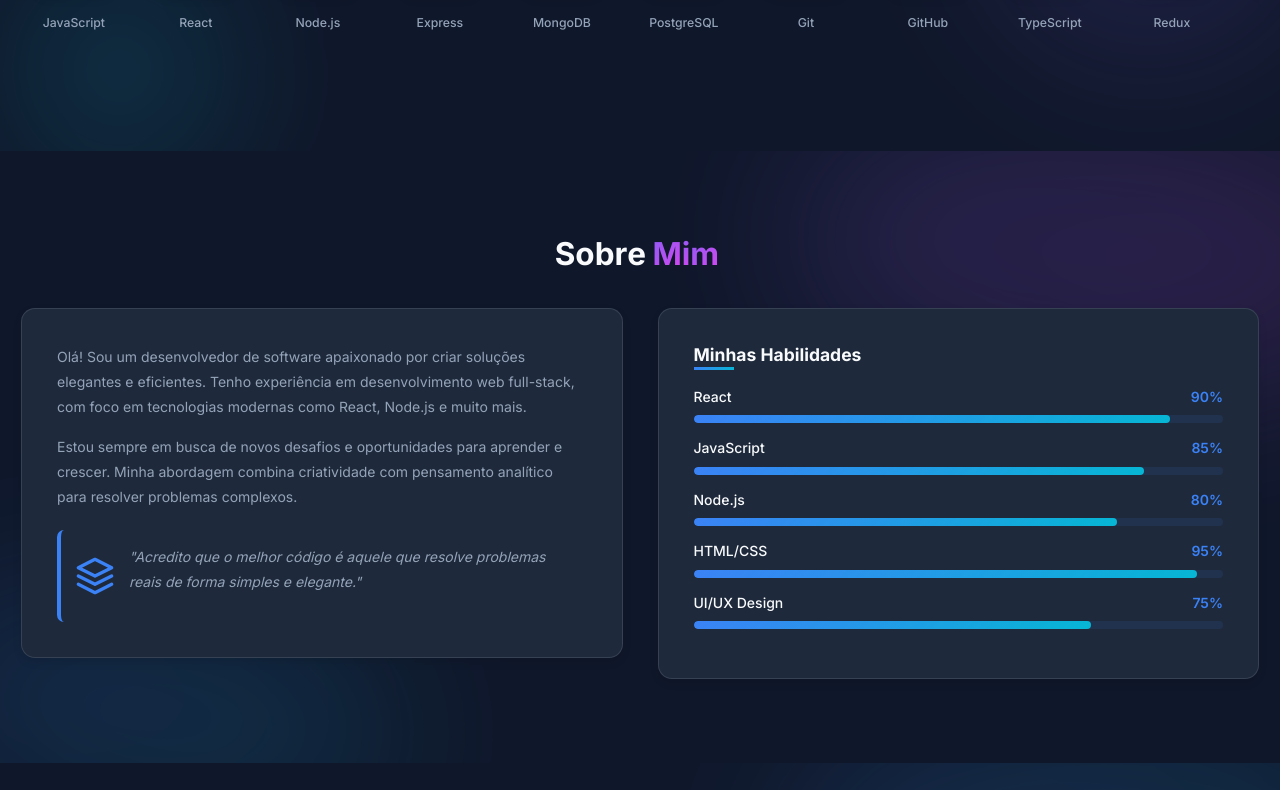
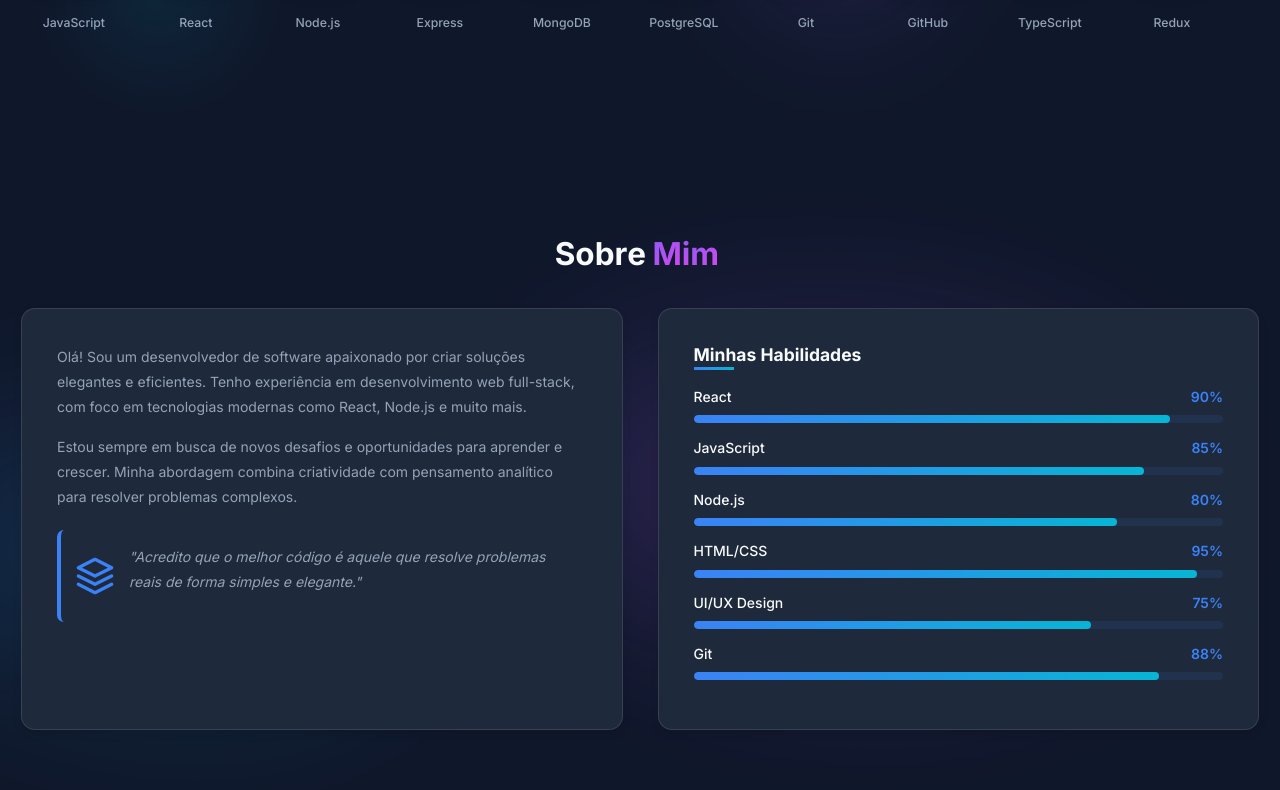
Before and after one commit to EduardoMnzs/portfolio, a React app: page / in a window 1280 px wide. Shown: the part 1943-2733 px from the top of the page. Built offline with nearby package versions, Linux system fonts and the light colour scheme.

Commit message:
Id corrigido

```diff
--- a/src/components/About.js
+++ b/src/components/About.js
@@ -34,6 +34,7 @@ const About = () => {
     { name: 'Node.js', level: 80 },
     { name: 'HTML/CSS', level: 95 },
     { name: 'UI/UX Design', level: 75 },
+    { name: 'Git', level: 88 },
   ];
 
   return (
--- /dev/null
+++ b/src/components/ClickSpark.js
@@ -0,0 +1,169 @@
+import { useRef, useEffect, useCallback } from "react";
+
+const ClickSpark = ({
+  sparkColor = "var(--text-primary)",
+  sparkSize = 10,
+  sparkRadius = 15,
+  sparkCount = 8,
+  duration = 400,
+  easing = "ease-out",
+  extraScale = 1.0,
+  children
+}) => {
+  const canvasRef = useRef(null);
+  const sparksRef = useRef([]);
+  const startTimeRef = useRef(null);
+
+  useEffect(() => {
+    const canvas = canvasRef.current;
+    if (!canvas) return;
+
+    const parent = canvas.parentElement;
+    if (!parent) return;
+
+    let resizeTimeout;
+
+    const resizeCanvas = () => {
+      const { width, height } = parent.getBoundingClientRect();
+      if (canvas.width !== width || canvas.height !== height) {
+        canvas.width = width;
+        canvas.height = height;
+      }
+    };
+
+    const handleResize = () => {
+      clearTimeout(resizeTimeout);
+      resizeTimeout = setTimeout(resizeCanvas, 100);
+    };
+
+    const ro = new ResizeObserver(handleResize);
+    ro.observe(parent);
+
+    resizeCanvas();
+
+    return () => {
+      ro.disconnect();
+      clearTimeout(resizeTimeout);
+    };
+  }, []);
+
+  const easeFunc = useCallback(
+    (t) => {
+      switch (easing) {
+        case "linear":
+          return t;
+        case "ease-in":
+          return t * t;
+        case "ease-in-out":
+          return t < 0.5 ? 2 * t * t : -1 + (4 - 2 * t) * t;
+        default:
+          return t * (2 - t);
+      }
+    },
+    [easing]
+  );
+
+  useEffect(() => {
+    const canvas = canvasRef.current;
+    if (!canvas) return;
+    const ctx = canvas.getContext("2d");
+
+    let animationId;
+
+    const draw = (timestamp) => {
+      if (!startTimeRef.current) {
+        startTimeRef.current = timestamp;
+      }
+      ctx.clearRect(0, 0, canvas.width, canvas.height);
+
+      sparksRef.current = sparksRef.current.filter((spark) => {
+        const elapsed = timestamp - spark.startTime;
+        if (elapsed >= duration) {
+          return false;
+        }
+
+        const progress = elapsed / duration;
+        const eased = easeFunc(progress);
+
+        const distance = eased * sparkRadius * extraScale;
+        const lineLength = sparkSize * (1 - eased);
+
+        const x1 = spark.x + distance * Math.cos(spark.angle);
+        const y1 = spark.y + distance * Math.sin(spark.angle);
+        const x2 = spark.x + (distance + lineLength) * Math.cos(spark.angle);
+        const y2 = spark.y + (distance + lineLength) * Math.sin(spark.angle);
+
+        ctx.strokeStyle = sparkColor;
+        ctx.lineWidth = 2;
+        ctx.beginPath();
+        ctx.moveTo(x1, y1);
+        ctx.lineTo(x2, y2);
+        ctx.stroke();
+
+        return true;
+      });
+
+      animationId = requestAnimationFrame(draw);
+    };
+
+    animationId = requestAnimationFrame(draw);
+
+    return () => {
+      cancelAnimationFrame(animationId);
+    };
+  }, [
+    sparkColor,
+    sparkSize,
+    sparkRadius,
+    sparkCount,
+    duration,
+    easeFunc,
+    extraScale,
+  ]);
+
+  const handleClick = (e) => {
+    const canvas = canvasRef.current;
+    if (!canvas) return;
+    const rect = canvas.getBoundingClientRect();
+    const x = e.clientX - rect.left;
+    const y = e.clientY - rect.top;
+
+    const now = performance.now();
+    const newSparks = Array.from({ length: sparkCount }, (_, i) => ({
+      x,
+      y,
+      angle: (2 * Math.PI * i) / sparkCount,
+      startTime: now,
+    }));
+
+    sparksRef.current.push(...newSparks);
+  };
+
+  return (
+    <div
+      style={{
+        position: 'relative',
+        width: '100%',
+        height: '100%'
+      }}
+      onClick={handleClick}
+    >
+      <canvas
+        ref={canvasRef}
+        style={{
+          width: "100%",
+          height: "100%",
+          display: "block",
+          userSelect: "none",
+          position: "absolute",
+          top: 0,
+          left: 0,
+          pointerEvents: "none"
+        }}
+      />
+      {children}
+    </div>
+  );
+};
+
+export default ClickSpark;
--- a/src/components/Footer.js
+++ b/src/components/Footer.js
@@ -18,6 +18,7 @@ const Footer = () => {
             <ul>
               <li><a href="#home">Início</a></li>
               <li><a href="#projects">Projetos</a></li>
+              <li><a href='#technologies'>Tecnologias</a></li>
               <li><a href="#about">Sobre</a></li>
               <li><a href="#contact">Contato</a></li>
             </ul>
--- a/src/components/Header.js
+++ b/src/components/Header.js
@@ -64,7 +64,7 @@ const Header = () => {
 
         <nav className={`nav ${isMobileMenuOpen ? 'mobile-open' : ''}`}>
           <ul className="nav-links">
-            <li><a href="#about" onClick={() => setIsMobileMenuOpen(false)}>Sobre</a></li>
+            <li><a href="/" onClick={() => setIsMobileMenuOpen(false)}>Home</a></li>
             <li><a href="#projects" onClick={() => setIsMobileMenuOpen(false)}>Projetos</a></li>
             <li><a href="#contact" onClick={() => setIsMobileMenuOpen(false)}>Contato</a></li>
           </ul>
--- a/src/components/Hero.js
+++ b/src/components/Hero.js
@@ -64,7 +64,7 @@ const Hero = () => {
   }, []);
 
   return (
-    <section className="hero">
+    <section className="hero" id='home'>
       <div className="hero-background" ref={backgroundRef}>
         <div className="hero-gradient-1"></div>
         <div className="hero-gradient-2"></div>
--- a/src/index.js
+++ b/src/index.js
@@ -2,11 +2,19 @@ import React from 'react';
 import ReactDOM from 'react-dom/client';
 import './styles/global/index.css';
 import App from './components/App';
-
+import ClickSpark from './components/ClickSpark';
 
 const root = ReactDOM.createRoot(document.getElementById('root'));
 root.render(
-  <React.StrictMode>
-    <App />
-  </React.StrictMode>
+  <ClickSpark
+    sparkColor={getComputedStyle(document.documentElement).getPropertyValue('--text-primary')}
+    sparkSize={10}
+    sparkRadius={15}
+    sparkCount={8}
+    duration={400}
+  >
+    <React.StrictMode>
+      <App />
+    </React.StrictMode>
+  </ClickSpark>
 );
--- a/src/styles/About.css
+++ b/src/styles/About.css
@@ -1,11 +1,8 @@
 .about {
   padding: var(--spacing-2xl) var(--spacing-lg);
-  background-color: var(--background);
   color: var(--text-primary);
   position: relative;
   overflow: hidden;
-
-
 }
 
 /* Background gradients */
@@ -21,8 +18,8 @@
 
 .about-gradient-1 {
   position: absolute;
-  top: -10%;
-  right: -10%;
+  top: 25%;
+  right: 10%;
   width: 50%;
   height: 50%;
   background: var(--gradient-purple);
@@ -34,7 +31,7 @@
 
 .about-gradient-2 {
   position: absolute;
-  bottom: -10%;
+  bottom: 20%;
   left: -10%;
   width: 40%;
   height: 40%;
@@ -49,6 +46,7 @@
   0% {
     transform: translate(0, 0) rotate(0deg);
   }
+
   100% {
     transform: translate(5%, 5%) rotate(10deg);
   }
@@ -72,7 +70,8 @@
 
 .about-title .word-wrapper {
   display: inline-block;
-  margin-right: 0.2em; /* Increased spacing between words */
+  margin-right: 0.2em;
+  /* Increased spacing between words */
 }
 
 .about-title span {
@@ -88,10 +87,10 @@
 }
 
 .about-title .text-gradient span {
-    background: var(--gradient-purple);
-    background-clip: text;
-    -webkit-background-clip: text;
-    -webkit-text-fill-color: transparent;
+  background: var(--gradient-purple);
+  background-clip: text;
+  -webkit-background-clip: text;
+  -webkit-text-fill-color: transparent;
 }
 
 /* Content wrapper */
@@ -99,7 +98,6 @@
   display: grid;
   grid-template-columns: 1fr 1fr;
   gap: var(--spacing-xl);
-  align-items: start;
 }
 
 /* About content */
@@ -238,6 +236,7 @@
     opacity: 0;
     transform: translateX(-20px);
   }
+
   to {
     opacity: 1;
     transform: translateX(0);
@@ -249,6 +248,7 @@
     opacity: 0;
     transform: translateX(20px);
   }
+
   to {
     opacity: 1;
     transform: translateX(0);
@@ -272,7 +272,8 @@
     font-size: var(--text-3xl);
   }
 
-  .about-content, .about-skills {
+  .about-content,
+  .about-skills {
     padding: var(--spacing-lg);
   }
 
@@ -290,6 +291,7 @@
       opacity: 0;
       transform: translateY(20px);
     }
+
     to {
       opacity: 1;
       transform: translateY(0);
--- a/src/styles/App.css
+++ b/src/styles/App.css
@@ -23,6 +23,8 @@ html {
 ::-webkit-scrollbar-thumb {
   background: var(--accent-primary);
   border-radius: var(--border-radius-full);
+  border: 2px solid var(--background);
+  background-clip: padding-box;
 }
 
 ::-webkit-scrollbar-thumb:hover {
--- a/src/styles/Footer.css
+++ b/src/styles/Footer.css
@@ -1,6 +1,5 @@
 .footer {
   padding: var(--spacing-xl) var(--spacing-lg) var(--spacing-lg);
-  background-color: var(--background);
   color: var(--text-secondary);
   border-top: 1px solid var(--glass-border-color);
   box-shadow: var(--shadow-lg-up);
--- a/src/styles/Hero.css
+++ b/src/styles/Hero.css
@@ -38,7 +38,7 @@
 
 .hero-gradient-2 {
   position: absolute;
-  bottom: -150px;
+  bottom: 200px;
   left: -100px;
   width: 500px;
   height: 500px;
--- a/src/styles/Projects.css
+++ b/src/styles/Projects.css
@@ -1,6 +1,5 @@
 .projects {
   padding: var(--spacing-2xl) var(--spacing-lg);
-  background-color: var(--background);
   color: var(--text-primary);
   position: relative;
   overflow: hidden;
--- a/src/styles/Technologies.css
+++ b/src/styles/Technologies.css
@@ -20,10 +20,10 @@
 
 .technologies-gradient-1 {
   position: absolute;
-  top: -100px;
-  right: -100px;
-  width: 500px;
-  height: 500px;
+  top: 35px;
+  right: 300px;
+  width: 300px;
+  height: 300px;
   border-radius: 50%;
   background: radial-gradient(circle, rgba(139, 92, 246, 0.15) 0%, rgba(139, 92, 246, 0) 70%);
   filter: blur(50px);
@@ -31,15 +31,15 @@
 }
 
 .technologies-gradient-2 {
-  position: absolute;
-  bottom: -100px;
-  left: -100px;
-  width: 400px;
-  height: 400px;
-  border-radius: 50%;
-  background: radial-gradient(circle, rgba(6, 182, 212, 0.15) 0%, rgba(6, 182, 212, 0) 70%);
-  filter: blur(40px);
-  animation: float 20s infinite alternate-reverse;
+    position: absolute;
+    bottom: 68px;
+    left: 50px;
+    width: 200px;
+    height: 200px;
+    border-radius: 50%;
+    background: radial-gradient(circle, rgba(6, 182, 212, 0.15) 0%, rgba(6, 182, 212, 0) 70%);
+    filter: blur(40px);
+    animation: float 20s infinite alternate-reverse;
 }
 
 @keyframes float {
--- a/src/styles/global/variables.css
+++ b/src/styles/global/variables.css
@@ -2,7 +2,7 @@
   /* Cores principais - Tema escuro */
   --background-dark: #000000;
   --background-card-dark: #1e293b;
-  --text-primary-dark: #f8fafc;
+  --text-primary-dark: #000000;
   --text-secondary-dark: #cbd5e1;
   --accent-primary: #3b82f6;
   --accent-secondary: #8b5cf6;
```
Also changed, not shown: src/styles/Contact.css (+12 -8 lines).
